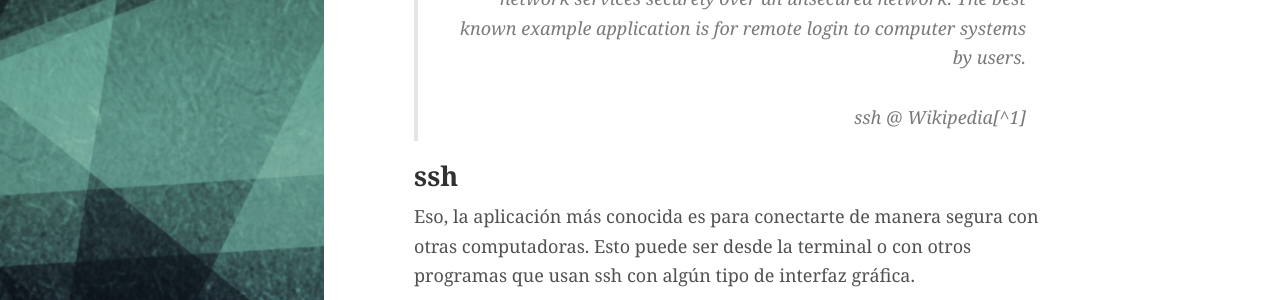
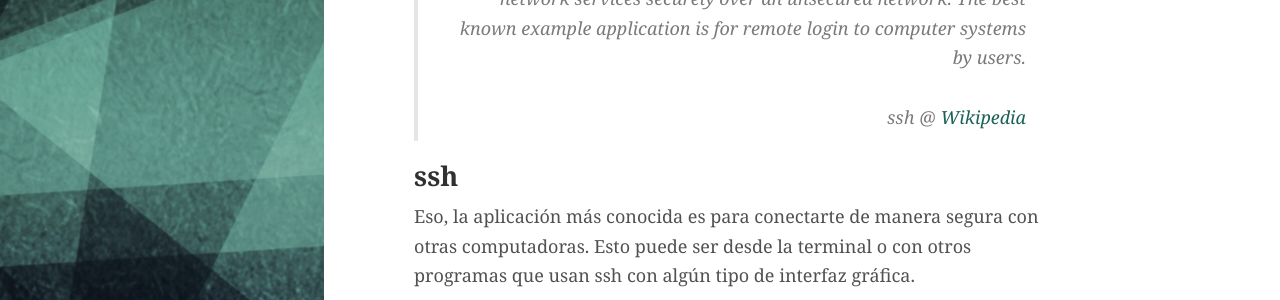
Before and after one commit to AquiGorka/aquigorka.github.io, a Jekyll site: the page built from _posts/2017-07-26-aprendiendo-a-usar-ssh.md, in a window 1280 px wide and 900 px high, scrolled down 654 px. Shown: the part 155-455 px from the top of the window. Built offline with Jekyll 4.4.1, drawn with Linux system fonts in a browser that asks for light colours.

Commit message:
Modifies post content

```diff
--- a/_posts/2017-07-26-aprendiendo-a-usar-ssh.md
+++ b/_posts/2017-07-26-aprendiendo-a-usar-ssh.md
@@ -13,7 +13,7 @@
 
 > <p style="text-align: right; font-style: italic;">Secure Shell (SSH) is a cryptographic network protocol for operating network services securely over an unsecured network. The best known example application is for remote login to computer systems by users.<br />
 <br />
-ssh @ Wikipedia[^1]</p>
+ssh @ <a href="https://en.wikipedia.org/wiki/Secure_Shell">Wikipedia</a></p>
 
 ## ssh
 
@@ -71,5 +71,3 @@
 
 Saludos,<br />
 Gorka
-
-[^1]: https://en.wikipedia.org/wiki/Secure_Shell
```
